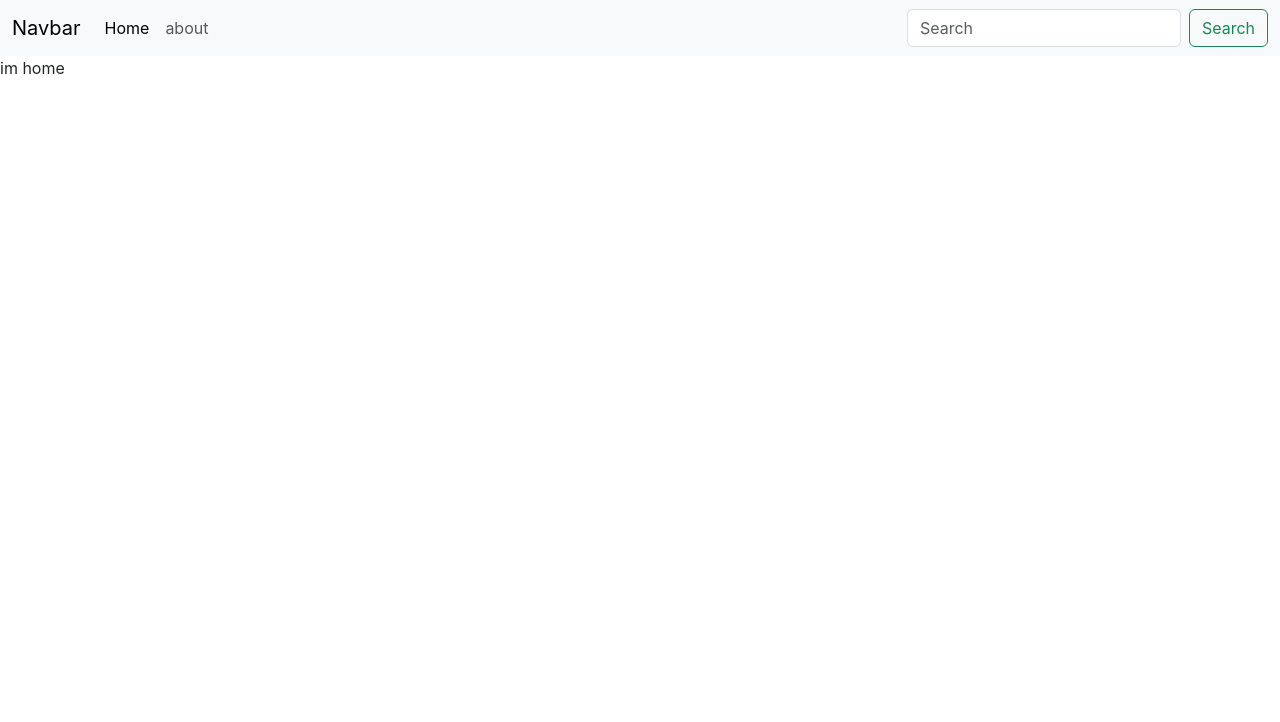
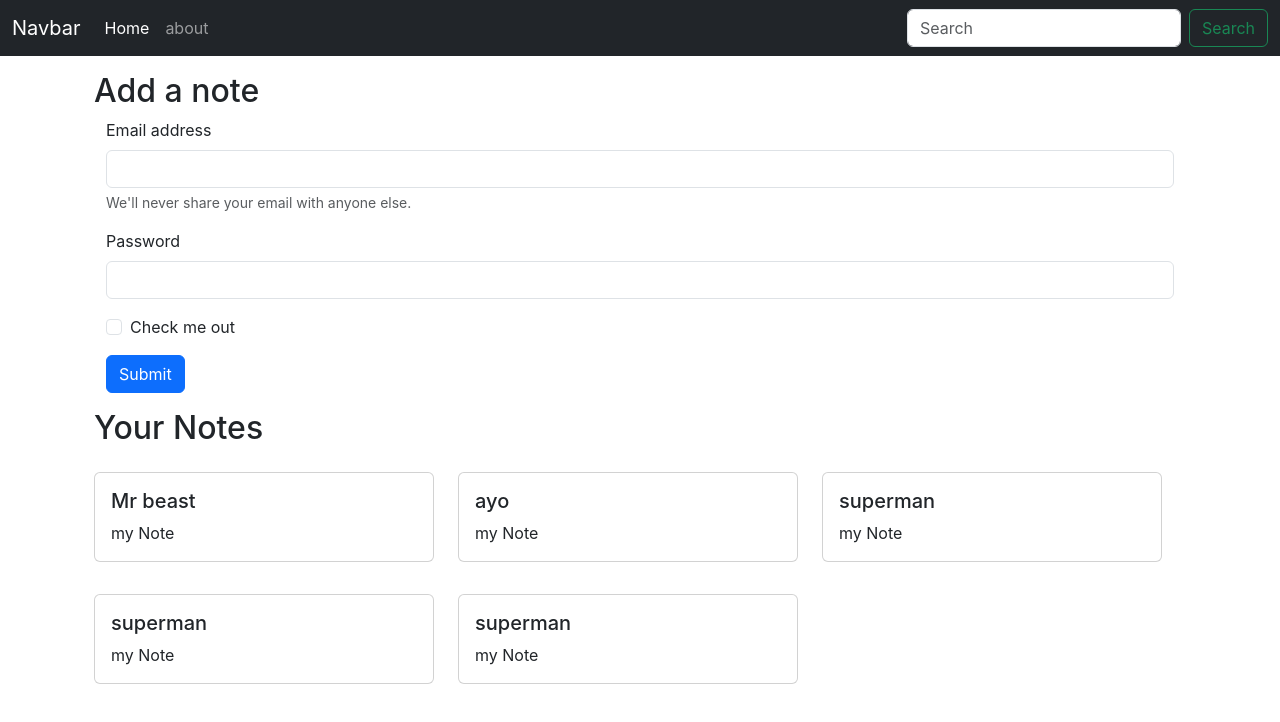
Before and after one commit to Daniyal-Lodhi/inotebook, a React (Create React App) app: page / in a window 1280 px wide. Shown: the top 722 px of the page. Built offline with nearby package versions, Linux system fonts and the light colour scheme.

Commit message:
till simple notes.js

```diff
--- a/public/index.html
+++ b/public/index.html
@@ -3,7 +3,7 @@
 
 <head>
   <meta charset="utf-8" />
-  <link rel="icon" href="%PUBLIC_URL%/favicon.ico" />
+  <link rel="icon" href="public\favicon.ico" />
   <meta name="viewport" content="width=device-width, initial-scale=1" />
   <meta name="theme-color" content="#000000" />
   <meta name="description" content="Web site created using create-react-app" />
--- a/src/App.js
+++ b/src/App.js
@@ -17,13 +17,16 @@
       <NoteState>
         <Router>
           <Navbar />
-          <Routes>
 
-            <Route exact path="/" element={<Home />} />
-            <Route exact path="/about" element={<About />} />
+          <div className="container">
+            <Routes>
+
+              <Route exact path="/" element={<Home />} />
+              <Route exact path="/about" element={<About />} />
 
 
-          </Routes>
+            </Routes>
+          </div>
         </Router>
 
       </NoteState>
--- a/src/components/About.js
+++ b/src/components/About.js
@@ -1,15 +1,10 @@
-import React, { useEffect } from 'react'
-import { useContext } from 'react'
-import NoteContext from '../context/notes/noteContext'
+import React from 'react';
+
 const About = () => {
-  const con = useContext(NoteContext)
-  useEffect(()=>{
-    con.update()
-    // eslint-disable-next-line
-  },[])
+
   return (
     <div>
-      my name is {con.data.name}
+      hemlo im an about
     </div>
   )
 }
--- a/src/components/Home.js
+++ b/src/components/Home.js
@@ -1,10 +1,32 @@
-import React from 'react'
+import React, { useContext } from 'react';
+import NoteContext from '../context/notes/noteContext'
+import Notes from './Notes';
+const Home = () => {
 
-const Home = () => {
   return (
     <div>
-      im home
+      <div className="container my-3">
+        <h2>Add a note</h2>
+      <form className='container'>
+        <div className="mb-3">
+          <label htmlFor="exampleInputEmail1" className="form-label">Email address</label>
+          <input type="email" className="form-control" id="exampleInputEmail1" aria-describedby="emailHelp" />
+          <div id="emailHelp" className="form-text">We'll never share your email with anyone else.</div>
+        </div>
+        <div className="mb-3">
+          <label htmlFor="exampleInputPassword1" className="form-label">Password</label>
+          <input type="password" className="form-control" id="exampleInputPassword1" />
+        </div>
+        <div className="mb-3 form-check">
+          <input type="checkbox" className="form-check-input" id="exampleCheck1" />
+          <label className="form-check-label" htmlFor="exampleCheck1">Check me out</label>
+        </div>
+        <button type="submit" className="btn btn-primary">Submit</button>
+      </form>
+      </div>
+      <Notes/>
     </div>
+
   )
 }
 
--- a/src/components/Navbar.js
+++ b/src/components/Navbar.js
@@ -1,8 +1,14 @@
-import React from 'react'
-import { Link } from "react-router-dom";
+import React  from 'react'
+import { Link, useLocation} from "react-router-dom";
 const Navbar = () => {
+
+  let location = useLocation() ;
+  console.log(location.pathname)
+
+
+
   return (
-    <nav className="navbar navbar-expand-lg bg-body-tertiary">
+    <nav className="navbar navbar-expand-lg navbar-dark bg-dark">
       <div className="container-fluid">
         <Link className="navbar-brand" to="/">Navbar</Link>
         <button className="navbar-toggler" type="button" data-bs-toggle="collapse" data-bs-target="#navbarSupportedContent" aria-controls="navbarSupportedContent" aria-expanded="false" aria-label="Toggle navigation">
@@ -11,15 +17,15 @@
         <div className="collapse navbar-collapse" id="navbarSupportedContent">
           <ul className="navbar-nav me-auto mb-2 mb-lg-0">
             <li className="nav-item">
-          <Link className="nav-link active" aria-current="page" to="/">Home</Link>
+              <Link className={`nav-link ${location.pathname==="/"?"active":" "}`} aria-current="page" to="/">Home</Link>
             </li>
             <li className="nav-item">
-          <Link className="nav-link" to="/about">about</Link>
+              <Link className={`nav-link ${location.pathname==="/about"?"active":" "}`} to="/about">about</Link>
             </li>
 
           </ul>
           <form className="d-flex" role="search">
-        <input className="form-control me-2" type="search" placeholder="Search" aria-label="Search"/>
+            <input className="form-control me-2" type="search" placeholder="Search" aria-label="Search" />
             <button className="btn btn-outline-success" type="submit">Search</button>
           </form>
         </div>
--- /dev/null
+++ b/src/components/NoteItems.js
@@ -0,0 +1,18 @@
+import React from 'react'
+
+const NoteItems = (props) => {
+    const { note } = props;
+    return (
+        <div className="col-md-4 my-3">
+            <div class="card">
+                <div class="card-body">
+                    <h5 class="card-title">{note.title}</h5>
+                    <p class="card-text">{note.description}</p>
+
+                </div>
+            </div>
+        </div>
+    )
+}
+
+export default NoteItems
--- /dev/null
+++ b/src/components/Notes.js
@@ -0,0 +1,19 @@
+import React, { useContext } from 'react';
+import NoteContext from '../context/notes/noteContext';
+import NoteItems from './NoteItems';
+
+
+const Notes = () => {
+    const context = useContext(NoteContext);
+    const { notes, setNotes } = context;
+    return (
+        <div className="container my-3 row">
+            <h2>Your Notes</h2>
+            {notes.map((note) => {
+                return <NoteItems note = {note} />
+            })}
+        </div>
+    )
+}
+
+export default Notes
--- a/src/context/notes/NoteState.js
+++ b/src/context/notes/NoteState.js
@@ -2,22 +2,56 @@
 import { useState } from "react";
 
 const NoteState = (props)=>{
-    const Bio = {
-        "name" : "daniyal" ,
-        "age" : 19
+  const initialNotes = [
+    {
+      "_id": "6441bff512f71f60401ec7c7",
+      "user": "643c63af7ef5b872b145f426",
+      "title": "Mr beast",
+      "description": "my Note",
+      "tag": "name",
+      "date": "2023-04-20T22:43:01.810Z",
+      "__v": 0
+    },
+    {
+      "_id": "6441c06712f71f60401ec7d6",
+      "user": "643c63af7ef5b872b145f426",
+      "title": "ayo",
+      "description": "my Note",
+      "tag": "name",
+      "date": "2023-04-20T22:44:55.090Z",
+      "__v": 0
+    },
+    {
+      "_id": "6441c0b2219baae5e87f56f1",
+      "user": "643c63af7ef5b872b145f426",
+      "title": "superman",
+      "description": "my Note",
+      "tag": "name",
+      "date": "2023-04-20T22:46:10.774Z",
+      "__v": 0
+    },{
+      "_id": "6441c0b2219baae5e87f56f1",
+      "user": "643c63af7ef5b872b145f426",
+      "title": "superman",
+      "description": "my Note",
+      "tag": "name",
+      "date": "2023-04-20T22:46:10.774Z",
+      "__v": 0
+    },{
+      "_id": "6441c0b2219baae5e87f56f1",
+      "user": "643c63af7ef5b872b145f426",
+      "title": "superman",
+      "description": "my Note",
+      "tag": "name",
+      "date": "2023-04-20T22:46:10.774Z",
+      "__v": 0
     }
-    const [data,setdata] = useState(Bio)
-    const update = ()=>{
-        setTimeout(()=>{
-            setdata({
-                "name" : "Moin" ,
-                "age" : 19
-            })}
-        ,1000)
-    }
+  ]
+  const [notes,setNotes] = useState(initialNotes)
+
 
     return(
-        <NoteContext.Provider value={{data,update}}>
+        <NoteContext.Provider value={{notes,setNotes}}>
             {props.children}
         </NoteContext.Provider>
     )
```
Also changed, not shown: 1 other file (tests, documents, lock files or other folders). Lines whose indentation alone changed are shown as unchanged.
